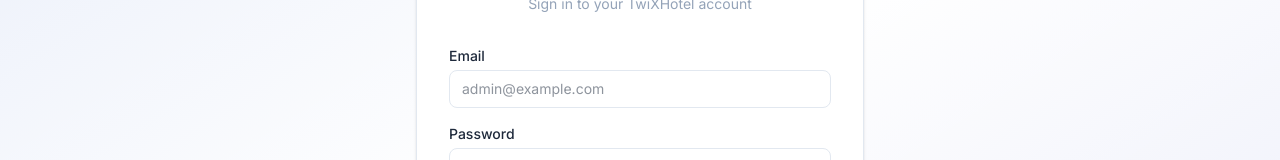
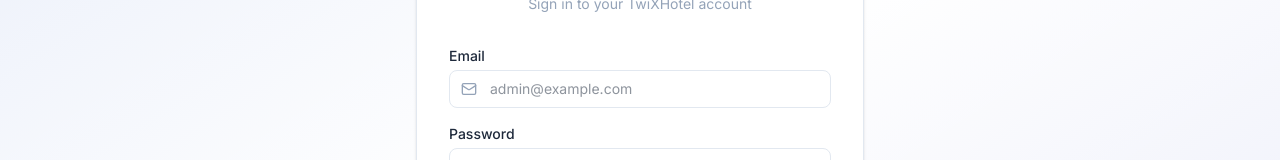
Before and after one commit to shuddi1962/TwixHotel, a Next.js app: page /login in a window 1280 px wide. Shown: the part 289-449 px from the top of the page. Built offline with nearby package versions, Linux system fonts and the light colour scheme; no server answers.

Commit message:
fix: add icon prop to Input component; fix ESLint import paths

```diff
--- a/eslint.config.mjs
+++ b/eslint.config.mjs
@@ -1,6 +1,6 @@
 import { defineConfig, globalIgnores } from "eslint/config";
-import nextVitals from "eslint-config-next/core-web-vitals";
-import nextTs from "eslint-config-next/typescript";
+import nextVitals from "eslint-config-next/core-web-vitals.js";
+import nextTs from "eslint-config-next/typescript.js";
 
 const eslintConfig = defineConfig([
   ...nextVitals,
--- a/src/components/ui/input.tsx
+++ b/src/components/ui/input.tsx
@@ -1,13 +1,14 @@
-import { forwardRef, type InputHTMLAttributes } from "react"
+import { forwardRef, type ElementType, type InputHTMLAttributes } from "react"
 import { cn } from "@/lib/utils"
 
 interface InputProps extends InputHTMLAttributes<HTMLInputElement> {
   label?: string
   error?: string
+  icon?: ElementType
 }
 
 export const Input = forwardRef<HTMLInputElement, InputProps>(
-  ({ className, label, error, id, ...props }, ref) => {
+  ({ className, label, error, icon: Icon, id, ...props }, ref) => {
     return (
       <div className="space-y-1">
         {label && (
@@ -15,16 +16,24 @@
             {label}
           </label>
         )}
+        <div className="relative">
+          {Icon && (
+            <div className="absolute left-3 top-1/2 -translate-y-1/2 text-muted">
+              <Icon className="w-4 h-4" />
+            </div>
+          )}
           <input
             ref={ref}
             id={id}
             className={cn(
               "w-full px-3 py-2 text-sm border rounded-lg bg-white focus:outline-none focus:ring-2 focus:border-transparent transition-colors",
+              Icon && "pl-10",
               error ? "border-danger focus:ring-danger" : "border-border focus:ring-primary",
               className
             )}
             {...props}
           />
+        </div>
         {error && <p className="text-xs text-danger">{error}</p>}
       </div>
     )
```
Lines whose indentation alone changed are shown as unchanged.
